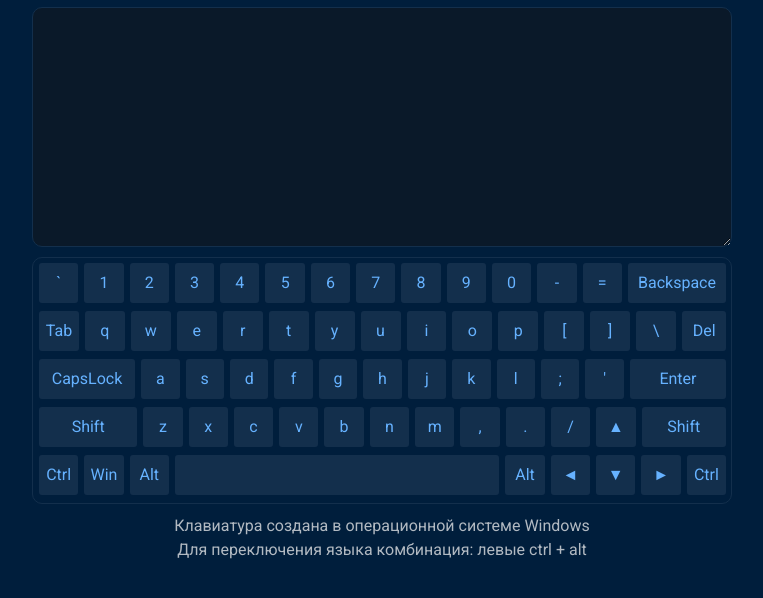
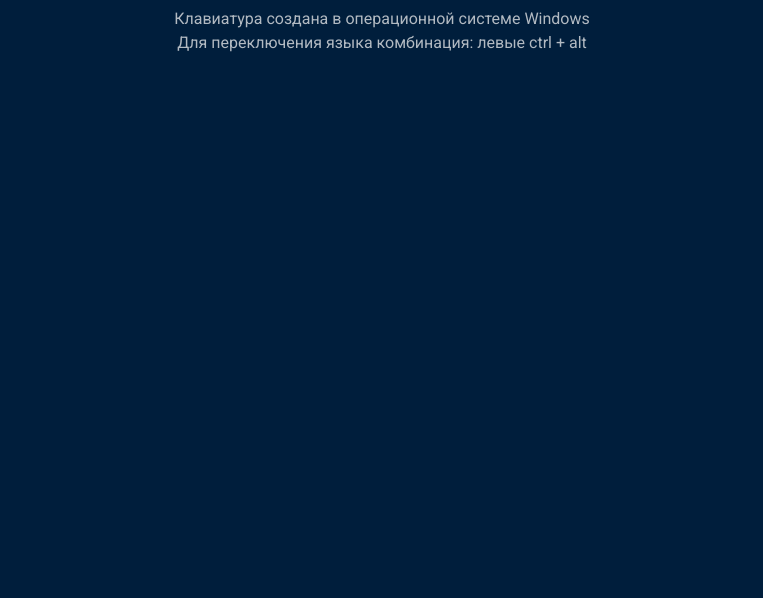
Before and after one commit to yevheniiorhanistyi/virtual-keyboard, a plain HTML site: page dist/index.html in a window 1280 px wide. Shown: the part 66-664 px from the top of the page, without its empty margins (258-1021 px from the left). Drawn offline with Linux system fonts and the light colour scheme.

Commit message:
feat: add functions for generating footer and header components

```diff
--- a/dist/css/style.css
+++ b/dist/css/style.css
@@ -400,7 +400,7 @@ h6 {
   outline: 1px solid #173a5e;
 }
 
-.keyboard {
+.keyboard-container {
   width: 100%;
   padding: 5px;
   padding-left: 0;
@@ -408,12 +408,14 @@ h6 {
   border: 1px solid #132f4c;
   border-radius: 10px;
 }
+
 .keyboard-row {
   display: flex;
   width: 100%;
   height: 40px;
   margin-bottom: 8px;
 }
+
 .keyboard-key {
   width: 40px;
   height: 40px;
@@ -422,6 +424,7 @@ h6 {
   text-align: center;
   color: #66b2ff;
   background: #132f4c;
+  border: none;
   border-radius: 3px;
   cursor: pointer;
   position: relative;
@@ -431,24 +434,28 @@ h6 {
   color: #fff;
   background-color: rgba(51, 153, 255, 0.2392156863);
 }
-.keyboard .active {
+.keyboard-key:active {
   top: 1px;
   color: #fff;
   background-color: rgba(51, 153, 255, 0.2392156863);
 }
-.keyboard .Backspace,
-.keyboard .CapsLock,
-.keyboard .Enter,
-.keyboard .Shift {
+
+.Backspace,
+.CapsLock,
+.Enter,
+.Shift {
   width: 100px;
 }
-.keyboard .Delete {
+
+.Delete {
   width: 44px;
 }
-.keyboard .ShiftRight {
+
+.ShiftRight {
   width: 86px;
 }
-.keyboard .Space {
+
+.Space {
   width: 330px;
 }
 
@@ -465,6 +472,12 @@ h6 {
   color: #b2bac2;
 }
 
+.active {
+  top: 1px;
+  color: #fff;
+  background-color: rgba(51, 153, 255, 0.2392156863);
+}
+
 .hidden {
   display: none;
 }
--- a/dist/index.html
+++ b/dist/index.html
@@ -10,16 +10,13 @@
 
 <body>
 
-    <header class="header">
-        <h1 class="header__title">RSS Виртуальная клавиатура</h1>
-    </header>
-
+    <!--
     <main class="main">
         <div class="container">
             <textarea class="textarea" id="textarea" cols="50" rows="5"></textarea>
-            <div class="keyboard">
+            <div class="keyboard-container">
                 <div class="keyboard-row">
-                    <div class="keyboard-key">
+                    <button class="keyboard-key">
                         <span class="eng">
                             <span class="caseDown">`</span>
                             <span class="caseUp hidden">~</span>
@@ -32,87 +29,82 @@
                             <span class="caps hidden">Ё</span>
                             <span class="shiftCaps hidden">ё</span>
                         </span>
-                    </div>
-                    <div class="keyboard-key">1</div>
-                    <div class="keyboard-key">2</div>
-                    <div class="keyboard-key">3</div>
-                    <div class="keyboard-key">4</div>
-                    <div class="keyboard-key">5</div>
-                    <div class="keyboard-key">6</div>
-                    <div class="keyboard-key">7</div>
-                    <div class="keyboard-key">8</div>
-                    <div class="keyboard-key">9</div>
-                    <div class="keyboard-key">0</div>
-                    <div class="keyboard-key">-</div>
-                    <div class="keyboard-key">=</div>
-                    <div class="keyboard-key Backspace">Backspace</div>
+                    </button>
+                    <button class="keyboard-key">1</button>
+                    <button class="keyboard-key">2</button>
+                    <button class="keyboard-key">3</button>
+                    <button class="keyboard-key">4</button>
+                    <button class="keyboard-key">5</button>
+                    <button class="keyboard-key">6</button>
+                    <button class="keyboard-key">7</button>
+                    <button class="keyboard-key">8</button>
+                    <button class="keyboard-key">9</button>
+                    <button class="keyboard-key">0</button>
+                    <button class="keyboard-key">-</button>
+                    <button class="keyboard-key">=</button>
+                    <button class="keyboard-key Backspace">Backspace</button>
                 </div>
                 <div class="keyboard-row">
-                    <div class="keyboard-key">Tab</div>
-                    <div class="keyboard-key">q</div>
-                    <div class="keyboard-key">w</div>
-                    <div class="keyboard-key">e</div>
-                    <div class="keyboard-key">r</div>
-                    <div class="keyboard-key">t</div>
-                    <div class="keyboard-key">y</div>
-                    <div class="keyboard-key">u</div>
-                    <div class="keyboard-key">i</div>
-                    <div class="keyboard-key">o</div>
-                    <div class="keyboard-key">p</div>
-                    <div class="keyboard-key">[</div>
-                    <div class="keyboard-key">]</div>
-                    <div class="keyboard-key">\</div>
-                    <div class="keyboard-key Delete">Del</div>
+                    <button class="keyboard-key">Tab</button>
+                    <button class="keyboard-key">q</button>
+                    <button class="keyboard-key">w</button>
+                    <button class="keyboard-key">e</button>
+                    <button class="keyboard-key">r</button>
+                    <button class="keyboard-key">t</button>
+                    <button class="keyboard-key">y</button>
+                    <button class="keyboard-key">u</button>
+                    <button class="keyboard-key">i</button>
+                    <button class="keyboard-key">o</button>
+                    <button class="keyboard-key">p</button>
+                    <button class="keyboard-key">[</button>
+                    <button class="keyboard-key">]</button>
+                    <button class="keyboard-key">\</button>
+                    <button class="keyboard-key Delete">Del</button>
                 </div>
                 <div class="keyboard-row">
-                    <div class="keyboard-key CapsLock">CapsLock</div>
-                    <div class="keyboard-key">a</div>
-                    <div class="keyboard-key">s</div>
-                    <div class="keyboard-key">d</div>
-                    <div class="keyboard-key">f</div>
-                    <div class="keyboard-key">g</div>
-                    <div class="keyboard-key">h</div>
-                    <div class="keyboard-key">j</div>
-                    <div class="keyboard-key">k</div>
-                    <div class="keyboard-key">l</div>
-                    <div class="keyboard-key">;</div>
-                    <div class="keyboard-key">'</div>
-                    <div class="keyboard-key Enter">Enter</div>
+                    <button class="keyboard-key CapsLock">CapsLock</button>
+                    <button class="keyboard-key">a</button>
+                    <button class="keyboard-key">s</button>
+                    <button class="keyboard-key">d</button>
+                    <button class="keyboard-key">f</button>
+                    <button class="keyboard-key">g</button>
+                    <button class="keyboard-key">h</button>
+                    <button class="keyboard-key">j</button>
+                    <button class="keyboard-key">k</button>
+                    <button class="keyboard-key">l</button>
+                    <button class="keyboard-key">;</button>
+                    <button class="keyboard-key">'</button>
+                    <button class="keyboard-key Enter">Enter</button>
                 </div>
                 <div class="keyboard-row">
-                    <div class="keyboard-key Shift">Shift</div>
-                    <div class="keyboard-key">z</div>
-                    <div class="keyboard-key">x</div>
-                    <div class="keyboard-key">c</div>
-                    <div class="keyboard-key">v</div>
-                    <div class="keyboard-key">b</div>
-                    <div class="keyboard-key">n</div>
-                    <div class="keyboard-key">m</div>
-                    <div class="keyboard-key">,</div>
-                    <div class="keyboard-key">.</div>
-                    <div class="keyboard-key">/</div>
-                    <div class="keyboard-key">▲</div>
-                    <div class="keyboard-key ShiftRight">Shift</div>
+                    <button class="keyboard-key Shift">Shift</button>
+                    <button class="keyboard-key">z</button>
+                    <button class="keyboard-key">x</button>
+                    <button class="keyboard-key">c</button>
+                    <button class="keyboard-key">v</button>
+                    <button class="keyboard-key">b</button>
+                    <button class="keyboard-key">n</button>
+                    <button class="keyboard-key">m</button>
+                    <button class="keyboard-key">,</button>
+                    <button class="keyboard-key">.</button>
+                    <button class="keyboard-key">/</button>
+                    <button class="keyboard-key">▲</button>
+                    <button class="keyboard-key ShiftRight">Shift</button>
                 </div>
                 <div class="keyboard-row">
-                    <div class="keyboard-key">Ctrl</div>
-                    <div class="keyboard-key">Win</div>
-                    <div class="keyboard-key">Alt</div>
-                    <div class="keyboard-key Space"> </div>
-                    <div class="keyboard-key">Alt</div>
-                    <div class="keyboard-key">◄</div>
-                    <div class="keyboard-key">▼</div>
-                    <div class="keyboard-key">►</div>
-                    <div class="keyboard-key">Ctrl</div>
+                    <button class="keyboard-key">Ctrl</button>
+                    <button class="keyboard-key">Win</button>
+                    <button class="keyboard-key">Alt</button>
+                    <button class="keyboard-key Space"> </button>
+                    <button class="keyboard-key">Alt</button>
+                    <button class="keyboard-key">◄</button>
+                    <button class="keyboard-key">▼</button>
+                    <button class="keyboard-key">►</button>
+                    <button class="keyboard-key">Ctrl</button>
                 </div>
             </div>
         </div>
-    </main>
-
-    <footer class="footer">
-        <p class="description">Клавиатура создана в операционной системе Windows</p>
-        <p class="language">Для переключения языка комбинация: левыe ctrl + alt</p>
-    </footer>
+    </main>     -->
 
     <script src="js/boundle.js"></script>
 </body>
--- a/dist/js/boundle.js
+++ b/dist/js/boundle.js
@@ -90,11 +90,74 @@
 /*!************************!*\
   !*** ./src/js/main.js ***!
   \************************/
-/*! no static exports found */
-/***/ (function(module, exports) {
+/*! no exports provided */
+/***/ (function(module, __webpack_exports__, __webpack_require__) {
+
+"use strict";
+__webpack_require__.r(__webpack_exports__);
+/* harmony import */ var _modules_createHeader__WEBPACK_IMPORTED_MODULE_0__ = __webpack_require__(/*! ./modules/createHeader */ "./src/js/modules/createHeader.js");
+/* harmony import */ var _modules_createFooter__WEBPACK_IMPORTED_MODULE_1__ = __webpack_require__(/*! ./modules/createFooter */ "./src/js/modules/createFooter.js");
 
 
+// import { generateKeyboard } from "./modules/generateKeyboard";
 
+window.addEventListener('DOMContentLoaded', () => {
+    Object(_modules_createHeader__WEBPACK_IMPORTED_MODULE_0__["createHeader"])();
+    Object(_modules_createFooter__WEBPACK_IMPORTED_MODULE_1__["createFooter"])();
+});
+
+/***/ }),
+
+/***/ "./src/js/modules/createFooter.js":
+/*!****************************************!*\
+  !*** ./src/js/modules/createFooter.js ***!
+  \****************************************/
+/*! exports provided: createFooter */
+/***/ (function(module, __webpack_exports__, __webpack_require__) {
+
+"use strict";
+__webpack_require__.r(__webpack_exports__);
+/* harmony export (binding) */ __webpack_require__.d(__webpack_exports__, "createFooter", function() { return createFooter; });
+const createFooter = () => {
+    const footer = document.createElement('footer');
+    const description = document.createElement('p');
+    const language = document.createElement('p');
+
+    footer.classList.add('footer');
+    description.classList.add('description');
+    language.classList.add('language');
+
+    description.innerHTML = 'Клавиатура создана в операционной системе Windows';
+    language.innerHTML = 'Для переключения языка комбинация: левыe ctrl + alt';
+
+    document.querySelector('body').append(footer);
+    footer.append(description);
+    footer.append(language);
+};
+
+/***/ }),
+
+/***/ "./src/js/modules/createHeader.js":
+/*!****************************************!*\
+  !*** ./src/js/modules/createHeader.js ***!
+  \****************************************/
+/*! exports provided: createHeader */
+/***/ (function(module, __webpack_exports__, __webpack_require__) {
+
+"use strict";
+__webpack_require__.r(__webpack_exports__);
+/* harmony export (binding) */ __webpack_require__.d(__webpack_exports__, "createHeader", function() { return createHeader; });
+const createHeader = () => {
+    const header = document.createElement('header');
+    const headerTitle = document.createElement('h1');
+
+    header.classList.add('header');
+    headerTitle.classList.add('header__title');
+
+    headerTitle.innerHTML = 'RSS Виртуальная клавиатура';
+    document.querySelector('body').append(header);
+    header.append(headerTitle);
+};
 
 /***/ })
 
```
Also changed, not shown: 1 other file.
